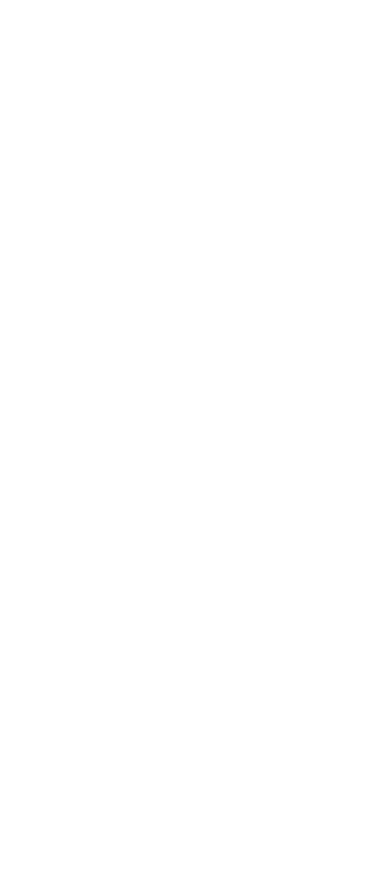
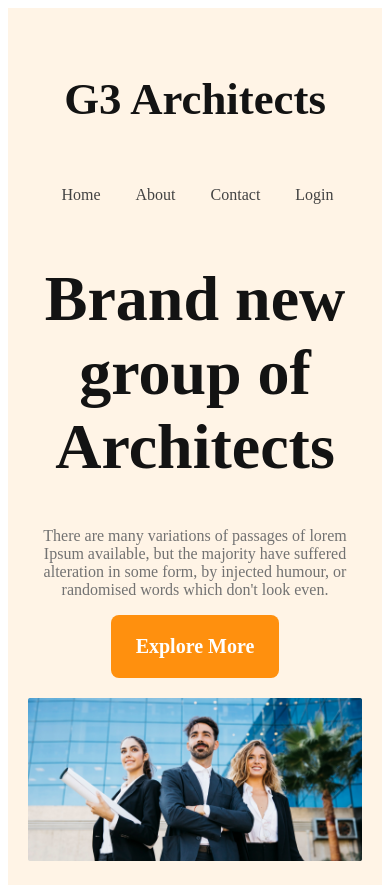
Before and after one commit to tahmid456/g3-website, a plain HTML site: page index.html in a window 390 px wide. Before the commit the page ends 844 px from the top, so only its background shows below. Drawn offline with Linux system fonts and the light colour scheme.

Commit message:
banner section is finished and it is being responsive

```diff
--- a/index.html
+++ b/index.html
@@ -8,5 +8,63 @@
 </head>
 <body>
 
+
+    <!-- header starts here -->
+
+
+    <header>
+
+
+
+        <nav>
+
+         <h3 class="nav-title">G3 Architects</h3>
+
+         <ul>
+
+<li><a href="">Home</a></li>
+<li><a href="">About </a></li>
+<li><a href="">Contact</a></li>
+<li><a href="">Login</a></li>
+         </ul>
+        </nav>
+        <div class="banner">
+
+            <div class="banner-content">
+
+
+                <h1 class="banner-title">Brand new group of Architects</h1>
+
+                <p class="banner-desc">There are many variations of passages of lorem Ipsum available, but the majority  have suffered <br>alteration in some form, by injected  humour, or randomised words which don't look even.</p>
+                <button class="btn-primary">Explore More</button>
+
+            </div>
+
+<img src="./images/banner.png" alt="">
+
+        </div>
+
+    </header>
+
+
+    <!-- header ends here -->
+
+    <!-- main starts here -->
+
+
+    <main>
+
+
+    </main>
+    <!-- main ends here -->
+
+    <!-- footer starts here -->
+
+
+    <footer>
+
+
+    </footer>
+    <!-- footer ends here -->
 </body>
 </html>
--- a/styles/style.css
+++ b/styles/style.css
@@ -0,0 +1,108 @@
+
+
+
+*{
+
+    font-family: 'work Sans', 'sans-serif';
+}
+
+header{
+
+
+    background-color: rgba(255, 144, 14, 0.10);
+    padding: 50px 240px;
+}
+nav{
+
+display: flex;
+justify-content: space-between;
+align-items: center;
+
+}
+
+ul{
+
+    display: flex;
+}
+
+nav li{
+
+    list-style-type: none;
+    margin-right: 35px;
+    font-weight: 500;
+    font-size: 1rem;
+}
+a{
+
+    text-decoration: none;
+    color: #424242;
+}
+
+.nav-title{
+
+    font-size: 2.8rem;
+    font-weight: 700;
+    color:#131313;
+}
+
+.banner-content{
+max-width: 800px;
+    text-align: center;
+    margin: 0 auto;
+}
+
+.banner-title{
+
+    font-size: 4rem;
+    font-weight:700;
+    color:#131313;
+}
+
+.banner-desc{
+
+
+    color:#727272;
+
+}
+
+.btn-primary{
+
+   border:none;
+    padding:20px 25px;
+    border-radius: 8px;
+    margin-bottom: 20px;
+    background-color:#FF900E;
+    color: #FFF;
+    font-size: 1.25rem;
+    font-weight: 600;
+    cursor:pointer;
+
+}
+
+.banner img{
+
+    width: 100%;
+}
+/* mobile devices */
+@media screen and (max-width:576px) {
+
+    header{
+
+        padding:20px;
+    }
+    nav{
+        flex-direction: column;
+    }
+}
+/* medium tab device */
+@media screen and (min-width:577px) and (max-width:960px){
+
+
+    nav{
+
+        flex-direction: column;
+    }
+    header{
+        padding:40px;
+    }
+}
```
